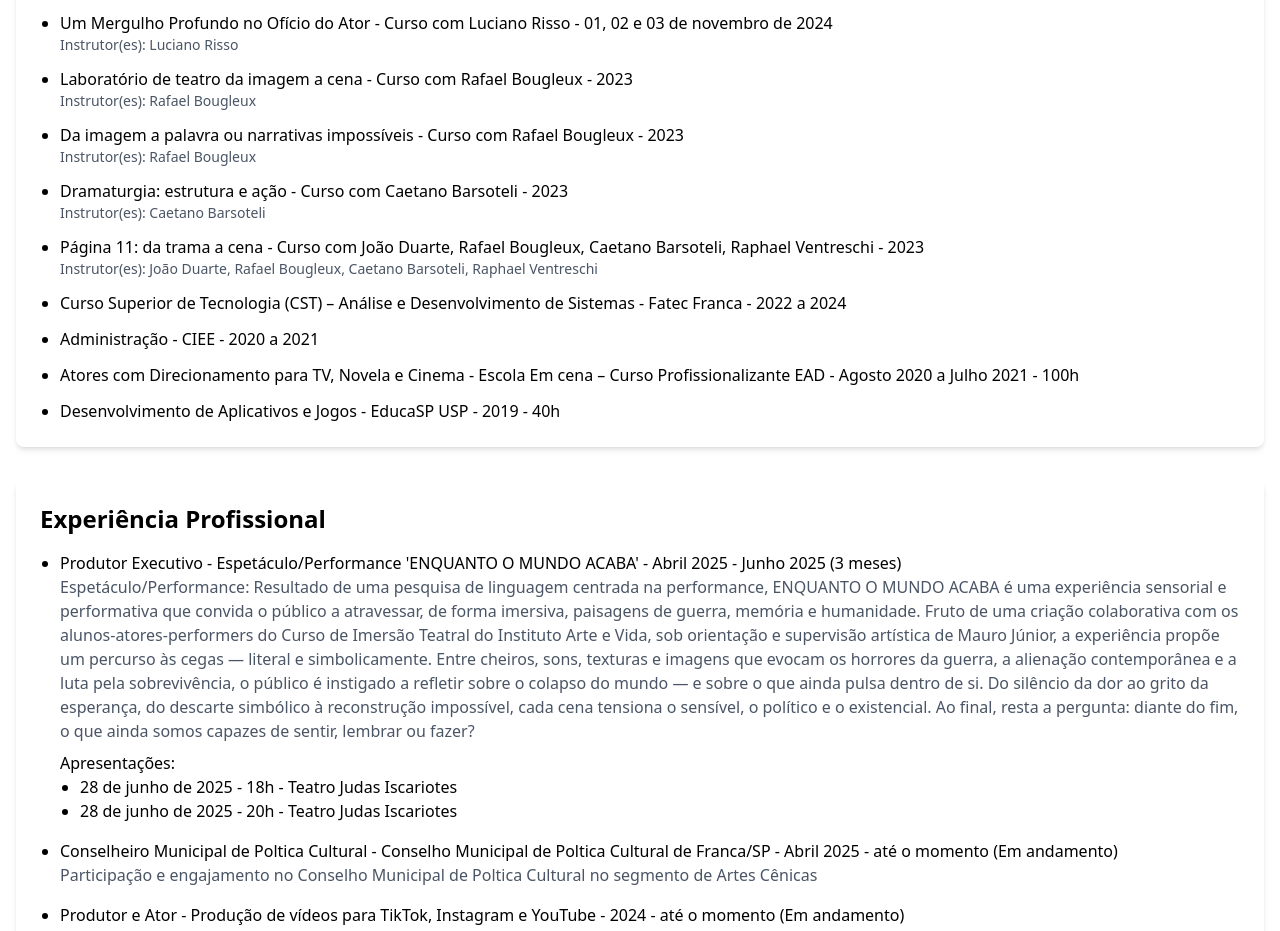
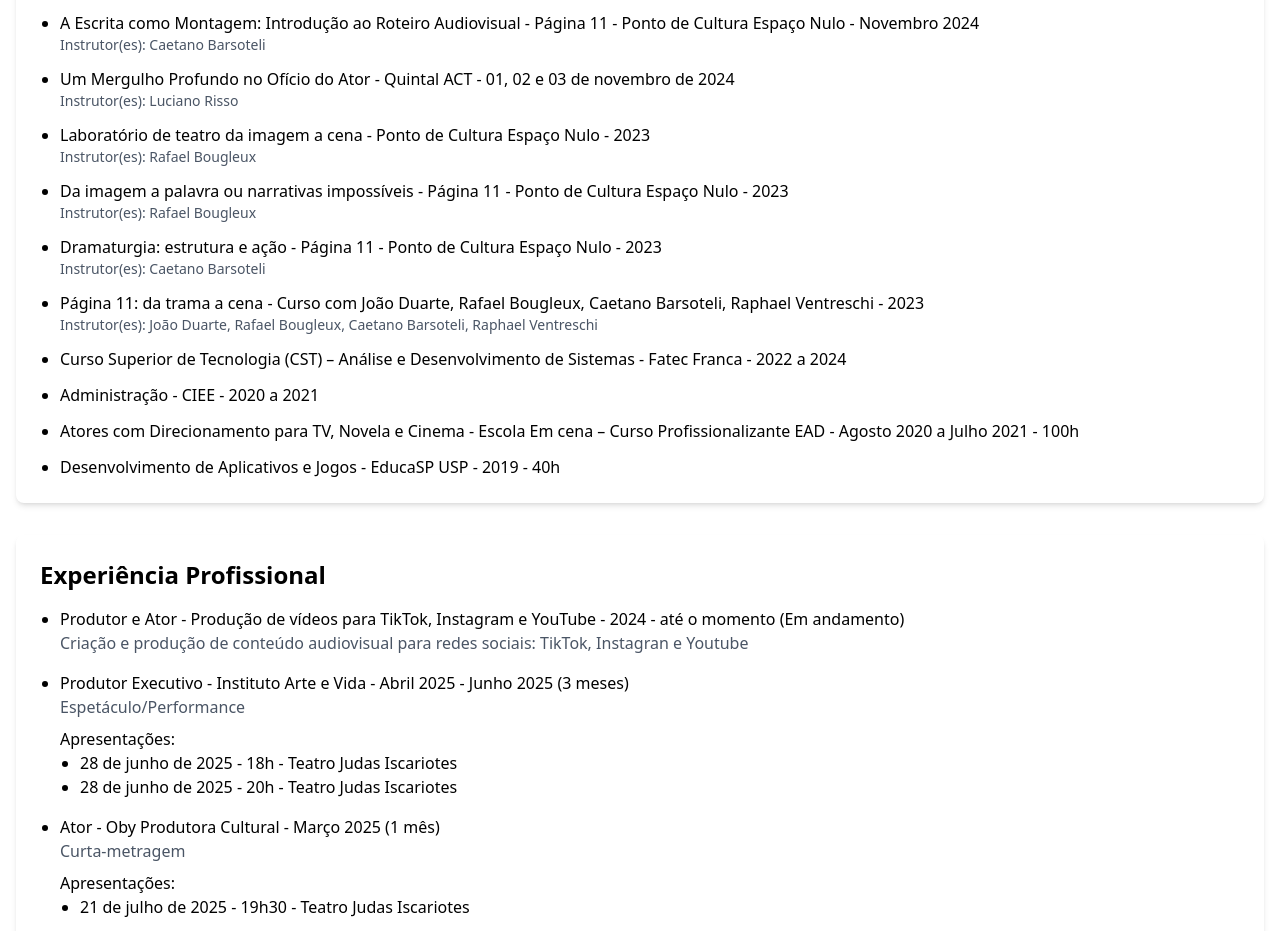
Before and after one commit to mateushilariodias/portfolios, a Next.js app: page /general in a window 1280 px wide. Shown: the part 1065-1996 px from the top of the page. Built offline with nearby package versions, Linux system fonts and the light colour scheme.

Commit message:
feat(data): update professionalExperience and educationExperience data

```diff
--- a/src/data/educationExperience.ts
+++ b/src/data/educationExperience.ts
@@ -11,6 +11,15 @@ export interface EducationExperience {
 }
 
 export const educations: EducationExperience[] = [
+    {
+        id: "direcao-de-atores",
+        title: "Direção de Atores",
+        institution: "Mesa Para Um - Ponto de Cultura Espaço Nulo",
+        type: "workshop",
+        period: "Julho 2025",
+        instructors: ["Caetano Barsoteli"],
+        area: "culturalProducer"
+    },
     {
         id: "imersao-teatral",
         title: "Imersão Teatral",
@@ -59,7 +68,7 @@ export const educations: EducationExperience[] = [
     {
         id: "roteiro-1min",
         title: "Escrita e formatação de roteiro audiovisual de 1 min",
-        institution: "Workshop de Escrita",
+        institution: "Página 11 - Ponto de Cultura Espaço Nulo",
         type: "workshop",
         period: "Fevereiro 2025",
         instructors: ["Alexis Nehemy"],
@@ -86,7 +95,7 @@ export const educations: EducationExperience[] = [
     {
         id: "escrita-narrativa",
         title: "Escrita narrativa: das conversas que nunca tive",
-        institution: "Curso com Rafael Bougleux",
+        institution: "Página 11 - Ponto de Cultura Espaço Nulo",
         type: "workshop",
         period: "2024",
         instructors: ["Rafael Bougleux"],
@@ -95,7 +104,7 @@ export const educations: EducationExperience[] = [
     {
         id: "escrita-montagem",
         title: "A Escrita como Montagem: Introdução ao Roteiro Audiovisual",
-        institution: "Oficina de Escrita",
+        institution: "Página 11 - Ponto de Cultura Espaço Nulo",
         type: "workshop",
         period: "Novembro 2024",
         instructors: ["Caetano Barsoteli"],
@@ -104,7 +113,7 @@ export const educations: EducationExperience[] = [
     {
         id: "mergulho-ator",
         title: "Um Mergulho Profundo no Ofício do Ator",
-        institution: "Curso com Luciano Risso",
+        institution: "Quintal ACT",
         type: "workshop",
         period: "01, 02 e 03 de novembro de 2024",
         instructors: ["Luciano Risso"],
@@ -113,7 +122,7 @@ export const educations: EducationExperience[] = [
     {
         id: "laboratorio-teatro",
         title: "Laboratório de teatro da imagem a cena",
-        institution: "Curso com Rafael Bougleux",
+        institution: "Ponto de Cultura Espaço Nulo",
         type: "workshop",
         period: "2023",
         instructors: ["Rafael Bougleux"],
@@ -122,7 +131,7 @@ export const educations: EducationExperience[] = [
     {
         id: "imagem-palavra",
         title: "Da imagem a palavra ou narrativas impossíveis",
-        institution: "Curso com Rafael Bougleux",
+        institution: "Página 11 - Ponto de Cultura Espaço Nulo",
         type: "workshop",
         period: "2023",
         instructors: ["Rafael Bougleux"],
@@ -131,7 +140,7 @@ export const educations: EducationExperience[] = [
     {
         id: "dramaturgia-estrutura",
         title: "Dramaturgia: estrutura e ação",
-        institution: "Curso com Caetano Barsoteli",
+        institution: "Página 11 - Ponto de Cultura Espaço Nulo",
         type: "workshop",
         period: "2023",
         instructors: ["Caetano Barsoteli"],
--- a/src/data/professionalExperience.ts
+++ b/src/data/professionalExperience.ts
@@ -19,21 +19,45 @@ export interface ProfessionalExperience {
 }
 
 export const experiences: ProfessionalExperience[] = [
-        {
+    {
+        id: "video-production",
+        role: "Produtor e Ator",
+        company: "Produção de vídeos para TikTok, Instagram e YouTube",
+        period: "2024 - até o momento",
+        duration: "Em andamento",
+        type: "actor",
+        description: "Criação e produção de conteúdo audiovisual para redes sociais: TikTok, Instagran e Youtube"
+    },
+    {
         id: "ENQUANTO O MUNDO ACABA",
         role: "Produtor Executivo",
-        company: " Espetáculo/Performance 'ENQUANTO O MUNDO ACABA'",
+        company: "Instituto Arte e Vida",
         period: "Abril 2025 - Junho 2025",
         duration: "3 meses",
         type: "culturalProducer",
-        description: "Espetáculo/Performance: Resultado de uma pesquisa de linguagem centrada na performance, ENQUANTO O MUNDO ACABA é uma experiência sensorial e performativa que convida o público a atravessar, de forma imersiva, paisagens de guerra, memória e humanidade. Fruto de uma criação colaborativa com os alunos-atores-performers do Curso de Imersão Teatral do Instituto Arte e Vida, sob orientação e supervisão artística de Mauro Júnior, a experiência propõe um percurso às cegas — literal e simbolicamente. Entre cheiros, sons, texturas e imagens que evocam os horrores da guerra, a alienação contemporânea e a luta pela sobrevivência, o público é instigado a refletir sobre o colapso do mundo — e sobre o que ainda pulsa dentro de si. Do silêncio da dor ao grito da esperança, do descarte simbólico à reconstrução impossível, cada cena tensiona o sensível, o político e o existencial. Ao final, resta a pergunta: diante do fim, o que ainda somos capazes de sentir, lembrar ou fazer?",
+        description: "Espetáculo/Performance",
         presentations: [
             { date: "28 de junho de 2025 - 18h", location: "Teatro Judas Iscariotes" },
             { date: "28 de junho de 2025 - 20h", location: "Teatro Judas Iscariotes" }
         ],
-        images: [
-            { src: "/corra-elise-1.jpg", alt: "Cena da peça Corra, Elise, Corra" }
-        ]
+        // images: [
+        //     { src: "/corra-elise-1.jpg", alt: "Cena da peça Corra, Elise, Corra" }
+        // ]
+    },
+        {
+        id: "Diversos Eus Em Mim",
+        role: "Ator",
+        company: "Oby Produtora Cultural",
+        period: "Março 2025",
+        duration: "1 mês",
+        type: "actor",
+        description: "Curta-metragem",
+        presentations: [
+            { date: "21 de julho de 2025 - 19h30", location: "Teatro Judas Iscariotes" },
+        ],
+        // images: [
+        //     { src: "/corra-elise-1.jpg", alt: "Cena da peça Corra, Elise, Corra" }
+        // ]
     },
     {
         id: "conselheiro-cultural",
@@ -43,15 +67,6 @@ export const experiences: ProfessionalExperience[] = [
         duration: "Em andamento",
         type: "culturalProducer",
         description: "Participação e engajamento no Conselho Municipal de Poltica Cultural no segmento de Artes Cênicas"
-    },
-    {
-        id: "video-production",
-        role: "Produtor e Ator",
-        company: "Produção de vídeos para TikTok, Instagram e YouTube",
-        period: "2024 - até o momento",
-        duration: "Em andamento",
-        type: "actor",
-        description: "Criação e produção de conteúdo audiovisual para redes sociais: TikTok, Instagran e Youtube"
     },
     {
         id: "corra-elise-corra",
@@ -83,7 +98,7 @@ export const experiences: ProfessionalExperience[] = [
             "Manutenção de sistemas existentes"
         ]
     },
-        {
+    {
         id: "oriri-agencia-cultural",
         role: "Produtor Cultural (Estágio Voluntário)",
         company: "Oriri Agencia Cultural",
```
